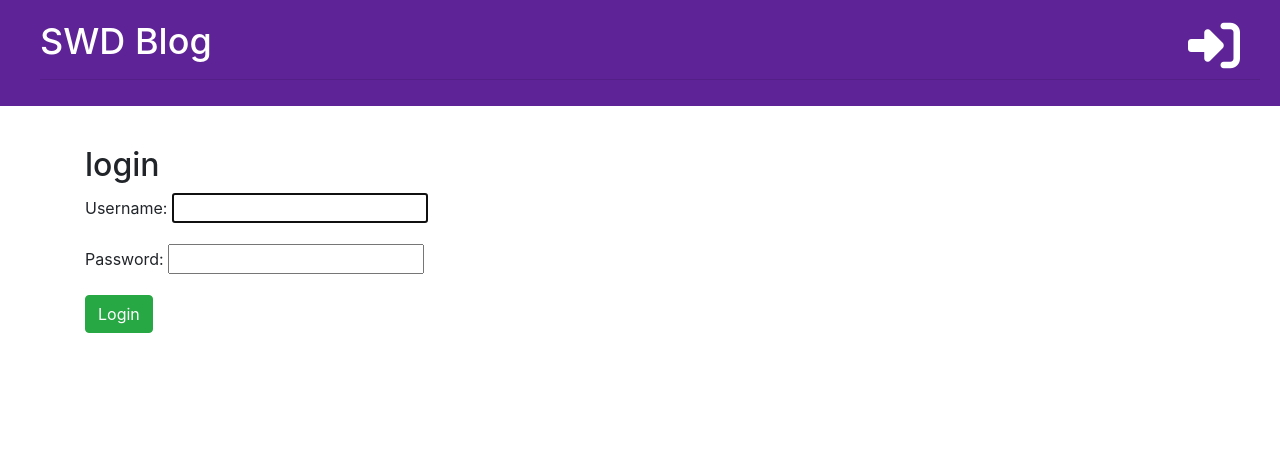
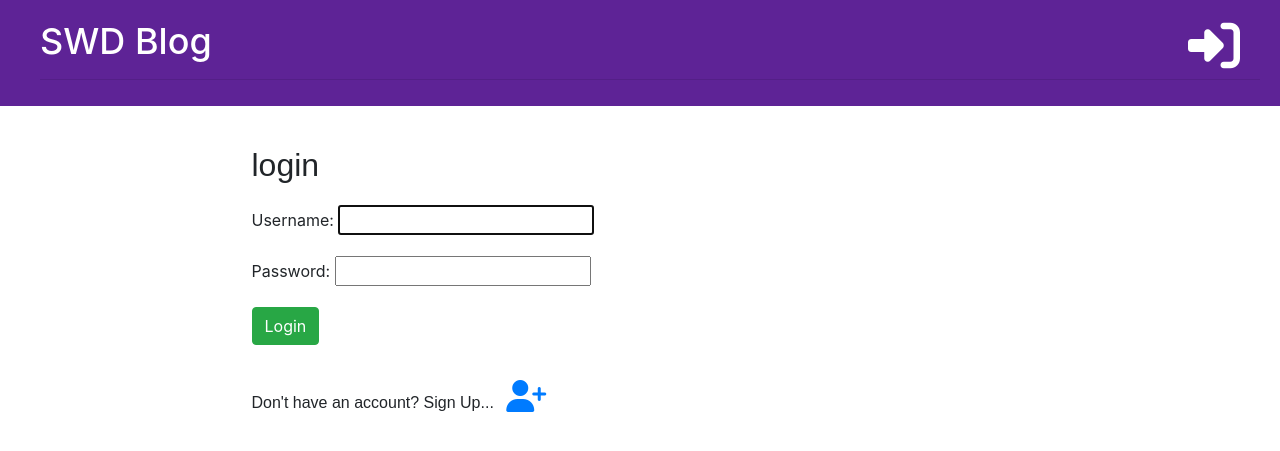
Before and after one commit to ajthomas1299/django-blog, a Django app: page /accounts/login/ in a window 1280 px wide. Shown: the top 451 px of the page. Run offline with Django 3.2, Linux system fonts and the light colour scheme; some libraries are stand-ins or nearby versions.

Commit message:
Add signup link on login page.

```diff
--- a/blog/templates/registration/login.html
+++ b/blog/templates/registration/login.html
@@ -4,13 +4,19 @@
 
 {% block content %}
 
-    <h2>login</h2>
-    <form method="post">
+    <div style="width: 70%; margin: 0 auto; ">
 
-        {% csrf_token %}
-        {{ form.as_p }}
-        <button type="submit" class="btn btn-success">Login</button>
+        <h2 style="margin-bottom: 20px; font-family: sans-serif">login</h2>
+        <form  method="post">
 
-    </form>
+            {% csrf_token %}
+            {{ form.as_p }}
+            <button type="submit" class="btn btn-success">Login</button>
 
+        </form>
+
+        <p style="margin-top: 35px; font-family: sans-serif;">Don't have an account? Sign Up...
+            <a href="{% url 'signup' %}" class="" title="Signup" ><i class="fas fa-user-plus fa-2x ml-2"></i></a>
+        </p>
+    </div>
 {% endblock %}
```
